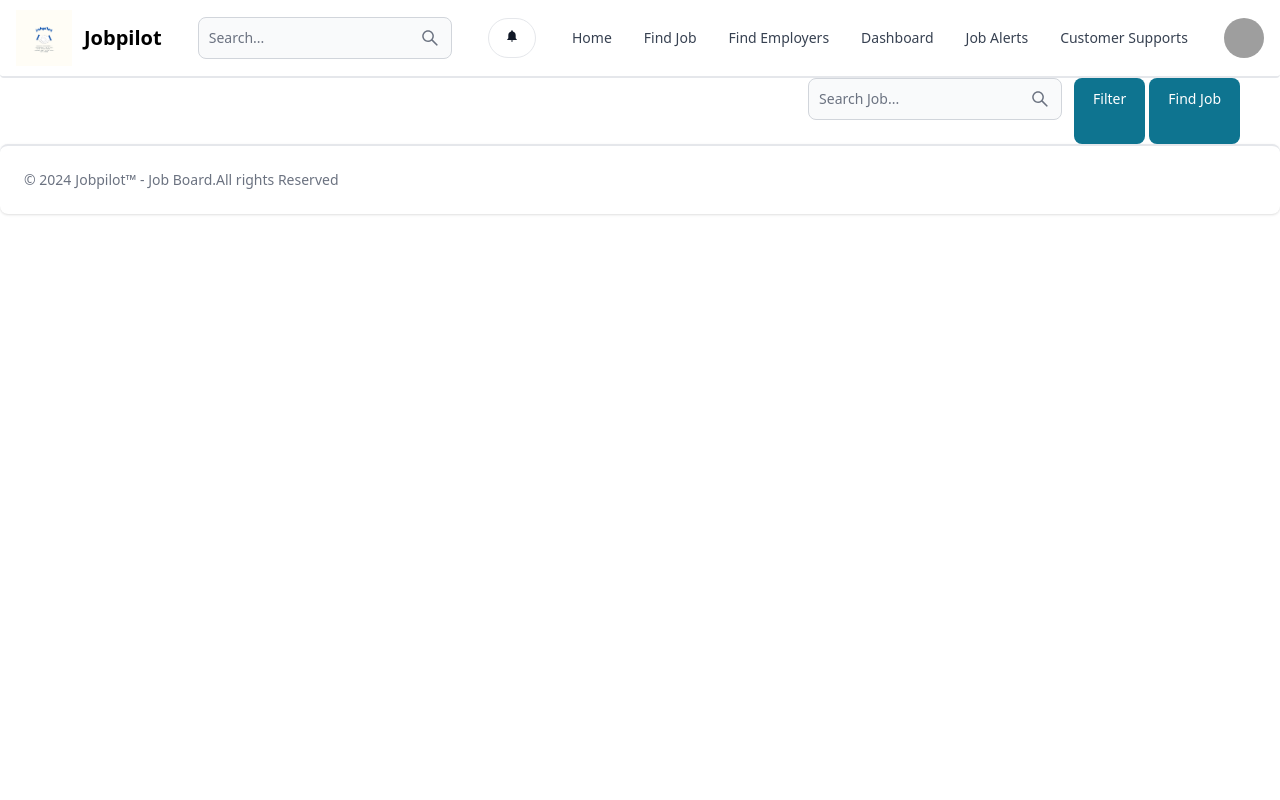
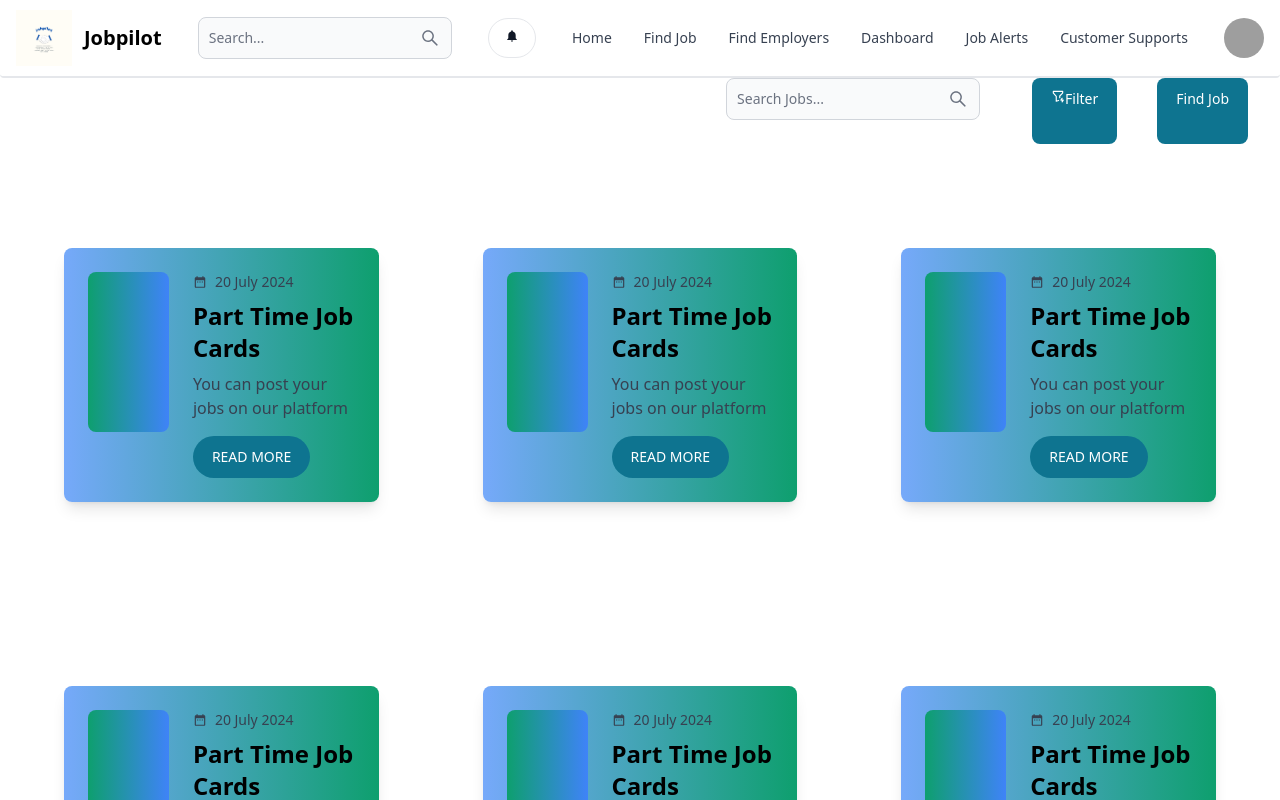
Before and after one commit to Sameemadhu16/Job-Listings, a React (Vite) app in the folder client/: page / in a window 1280 px wide. Shown: the top 800 px of the page. Built offline with nearby package versions, Linux system fonts and the light colour scheme; grey boxes are pictures that could not be loaded.

Commit message:
create post cards design

```diff
--- a/client/src/components/PostCards.jsx
+++ b/client/src/components/PostCards.jsx
@@ -1,9 +1,30 @@
-import React from 'react'
+import React from 'react';
+import { Button } from 'flowbite-react';
+import { MdDateRange } from 'react-icons/md';
 
 export default function PostCards() {
   return (
-    <div>
-
+    <div className="flex justify-center items-center py-10">
+      <div className="job-card bg-gradient-to-r from-blue-400 to-green-500 p-6 rounded-lg shadow-lg flex m-10 max-w-xl">
+        <div className="image-placeholder bg-gradient-to-r from-green-500 to-blue-500 rounded-lg w-1/3 h-40 flex items-center justify-center">
+          {/* Placeholder for image */}
+        </div>
+        <div className="content ml-6 flex flex-col justify-between w-2/3">
+          <div>
+            <div className="date flex items-center text-gray-700 text-sm mb-2">
+              <MdDateRange className="mr-2" />
+              20 July 2024
+            </div>
+            <h2 className="title text-2xl font-bold mb-2">Part Time Job Cards</h2>
+            <p className="description text-gray-700 mb-4">
+              You can post your jobs on our platform
+            </p>
+          </div>
+          <Button className="read-more-button self-start  to-red-500 text-white" pill>
+            READ MORE
+          </Button>
+        </div>
+      </div>
     </div>
-  )
+  );
 }
--- a/client/src/pages/Home.jsx
+++ b/client/src/pages/Home.jsx
@@ -1,27 +1,45 @@
 import { Button, TextInput } from 'flowbite-react'
 import React from 'react'
 import { AiOutlineSearch } from 'react-icons/ai'
-import { IoMdNotifications } from 'react-icons/io'
+import { IoMdNotifications } from 'react-icons/io';
+import { TbFilterBolt } from "react-icons/tb";
+import PostCards from '../components/PostCards';
 
 export default function Home() {
   return (
+      <div >
     <div style={{ display: 'flex', justifyContent: 'flex-end' }}>
       <form className='mr-3'>
             <TextInput type='text'
-            placeholder='Search Job...'
+            placeholder='Search Jobs...'
             rightIcon={AiOutlineSearch}
             className='hidden lg:inline mr-4'/>
         </form>
-        <Button className='w-12 h-10 lg:hidden focus:outline-none' color='gray' pill>
+        <Button className='w-50 h-20 lg:hidden focus:outline-none' color='gray' pill>
             <AiOutlineSearch/>
         </Button>
-  <Button className='mr-1'>Filter</Button>
-  <Button className='mr-10'>Find Job</Button>
-  <div>
+  <Button className='mr-10 ml-10' >
+  <TbFilterBolt />
+    Filter
 
-  </div>
+  </Button>
+  <Button className='mr-8'>Find Job</Button>
 
 
 </div>
+  <div className='grid grid-cols-1 sm:grid-cols-3 gap-6 p-6'>
+  <PostCards/>
+  <PostCards/>
+  <PostCards/>
+  <PostCards/>
+  <PostCards/>
+  <PostCards/>
+  </div>
+  <div className='justify-center'>
+   <h1>Ishan Lakshitha</h1>
+  </div>
+
+</div>
+
   )
 }
```
